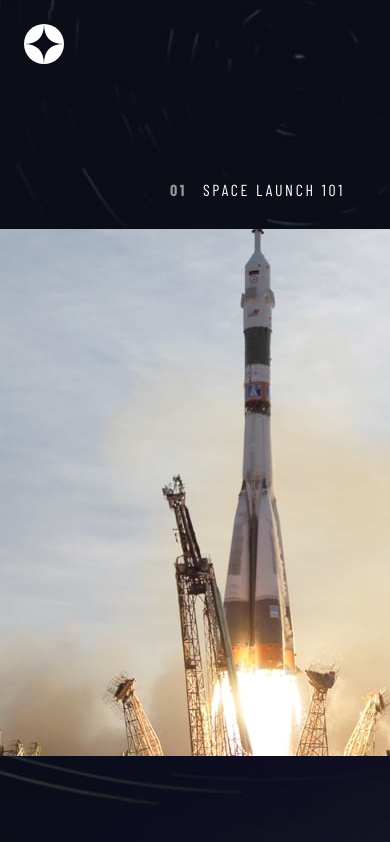
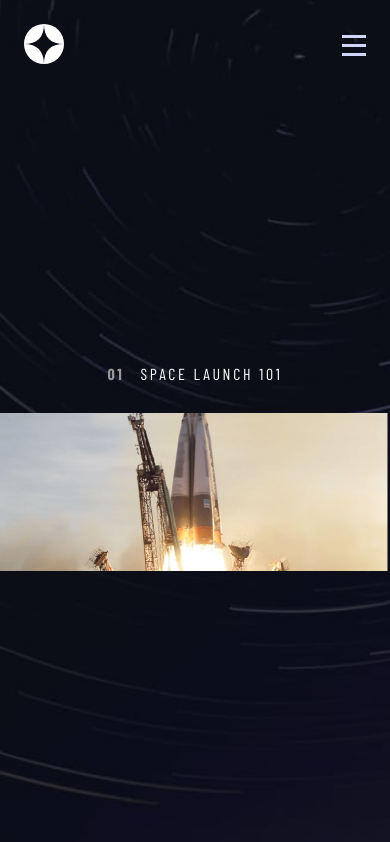
Before and after one commit to KurtisIvey/space-tourism-nextjs, a Next.js app: page /Technology in a window 390 px wide. Built offline with nearby package versions, Linux system fonts and the light colour scheme; a web font is replaced by a local one.

Commit message:
fix type for techImage from techimage in scss mobile res

```diff
--- a/src/app/Technology/Technology.css
+++ b/src/app/Technology/Technology.css
@@ -11,6 +11,7 @@ main.technology {
   grid-template-rows: auto 1fr;
 }
 main.technology section {
+  width: 100%;
   color: white;
   margin: 0 auto;
   color: white;
@@ -31,4 +32,8 @@ main.technology section h1 span {
   font-weight: 700;
   color: #979797;
   margin-right: 10px;
+}
+main.technology section .techImage {
+  width: 100%;
+  height: auto;
 }/*# sourceMappingURL=Technology.css.map */
--- a/src/app/Technology/Technology.scss
+++ b/src/app/Technology/Technology.scss
@@ -13,6 +13,7 @@ main.technology {
     grid-template-rows: auto 1fr;
 
     section {
+        width: 100%;
         color: white;
         margin: 0 auto;
         color: white;
@@ -33,6 +34,11 @@ main.technology {
                 margin-right: 10px;
             }
         }
+        .techImage{
+            width: 100%;
+            height: auto;
+
+        }
     }
 }
 
--- a/src/app/Technology/page.tsx
+++ b/src/app/Technology/page.tsx
@@ -36,11 +36,13 @@ const Technology = (props: Props) => {
         <h1>
           <span>01</span> SPACE LAUNCH 101
         </h1>
+
         <Image
+          className="techImage"
           src={
             windowWidth >= 1440
-              ? technologyData[index].images.landscape
-              : technologyData[index].images.portrait
+              ? technologyData[index].images.portrait
+              : technologyData[index].images.landscape
           }
           alt={technologyData[index].name}
         />
```
Also changed, not shown: 1 other file (tests, documents, lock files or other folders).
